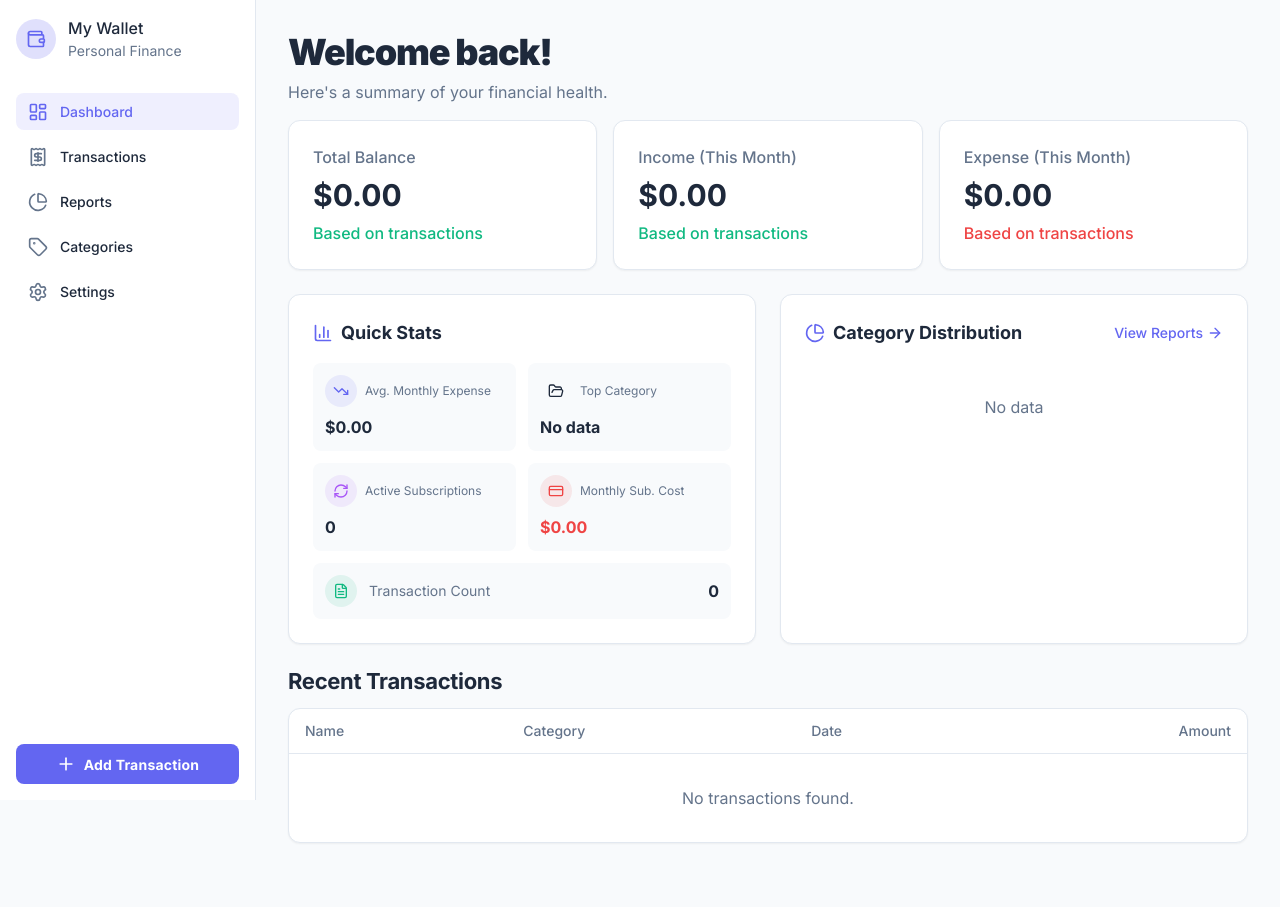
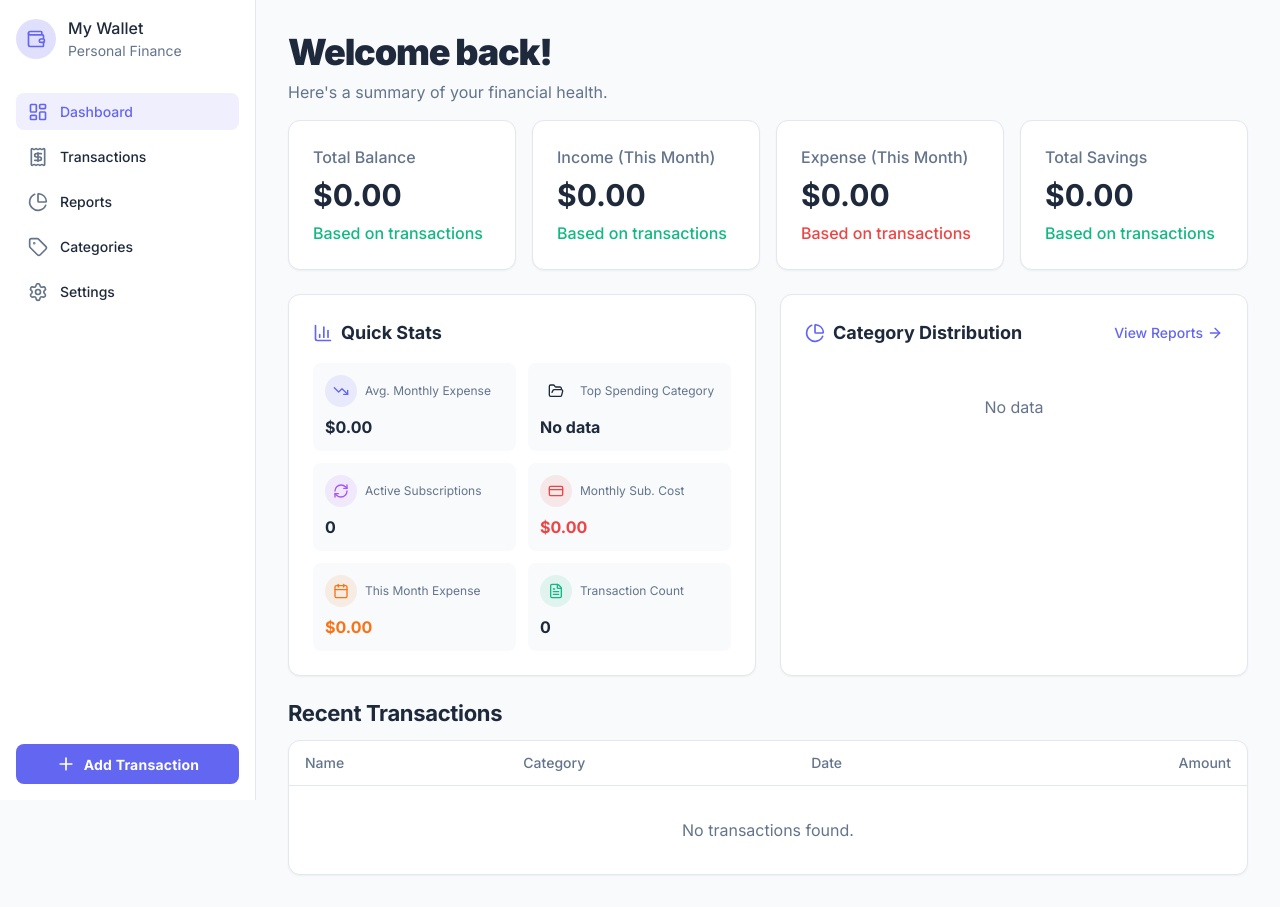
Before and after one commit to ozcelikcode/Flow, a React (Vite) app: page / in a window 1280 px wide. Before the commit the page ends 875 px from the top, so only its background shows below. Built offline with nearby package versions, Linux system fonts and the light colour scheme.

Commit message:
feat: introduce i18n with English and Turkish translations and add Dashboard page

```diff
--- a/src/i18n/translations.ts
+++ b/src/i18n/translations.ts
@@ -39,10 +39,12 @@ export const translations = {
         // Dashboard - Quick Stats
         quickStats: 'Quick Stats',
         avgMonthlyExpense: 'Avg. Monthly Expense',
-        topCategory: 'Top Category',
+        topCategory: 'Top Spending Category',
         transactionCount: 'Transaction Count',
         activeSubscriptions: 'Active Subscriptions',
         totalSubscriptionCost: 'Monthly Sub. Cost',
+        thisMonthExpense: 'This Month Expense',
+        totalSavings: 'Total Savings',
         thisMonth: 'This Month',
         noData: 'No data',
 
@@ -187,10 +189,12 @@ export const translations = {
         // Dashboard - Quick Stats
         quickStats: 'Hızlı İstatistikler',
         avgMonthlyExpense: 'Ort. Aylık Gider',
-        topCategory: 'En Çok Harcama',
+        topCategory: 'En Çok Harcama Yapılan Kategori',
         transactionCount: 'İşlem Sayısı',
         activeSubscriptions: 'Aktif Abonelikler',
         totalSubscriptionCost: 'Aylık Ab. Maliyeti',
+        thisMonthExpense: 'Bu Ay Toplam Harcama',
+        totalSavings: 'Toplam Birikim',
         thisMonth: 'Bu Ay',
         noData: 'Veri yok',
 
--- a/src/pages/Dashboard.tsx
+++ b/src/pages/Dashboard.tsx
@@ -12,7 +12,8 @@ import {
     FileText,
     ChartPie,
     ArrowRight,
-    BarChart3
+    BarChart3,
+    Calendar
 } from 'lucide-react';
 
 export default function Dashboard() {
@@ -84,6 +85,27 @@ export default function Dashboard() {
             return total + monthlyCost;
         }, 0);
 
+    // This month's expense (from 1st of current month to end of month)
+    const now = new Date();
+    const currentMonthStart = new Date(now.getFullYear(), now.getMonth(), 1);
+    const currentMonthEnd = new Date(now.getFullYear(), now.getMonth() + 1, 0); // Last day of month
+
+    const thisMonthExpense = expenseTransactions.reduce((total, t) => {
+        const date = new Date(t.date);
+        if (!isNaN(date.getTime()) && date >= currentMonthStart && date <= currentMonthEnd) {
+            return total + t.amount;
+        }
+        return total;
+    }, 0);
+
+    // Total savings (investment category only)
+    const totalSavings = transactions
+        .filter(t => t.category.toLowerCase() === 'investment' || t.category.toLowerCase() === 'yatırım')
+        .reduce((total, t) => {
+            // Income in investment = savings, expense in investment = withdrawal
+            return total + (t.type === 'income' ? t.amount : -t.amount);
+        }, 0);
+
     const COLORS = ['#6366f1', '#10b981', '#f59e0b', '#ef4444', '#8b5cf6', '#ec4899'];
 
     return (
@@ -101,7 +123,7 @@ export default function Dashboard() {
             </div>
 
             {/* Main Stats */}
-            <div className="grid grid-cols-1 sm:grid-cols-2 lg:grid-cols-3 gap-4 mb-6">
+            <div className="grid grid-cols-1 sm:grid-cols-2 lg:grid-cols-4 gap-4 mb-6">
                 <StatsCard
                     title={t('totalBalance')}
                     amount={formatAmount(currentBalance)}
@@ -121,6 +143,13 @@ export default function Dashboard() {
                     change={t('basedOnTransactions')}
                     trend="down"
                     trendColor="danger"
+                />
+                <StatsCard
+                    title={t('totalSavings')}
+                    amount={formatAmount(totalSavings)}
+                    change={t('basedOnTransactions')}
+                    trend={totalSavings >= 0 ? 'up' : 'down'}
+                    trendColor={totalSavings >= 0 ? 'success' : 'danger'}
                 />
             </div>
 
@@ -179,13 +208,24 @@ export default function Dashboard() {
                             <span className="font-bold text-sm sm:text-base text-danger">{formatAmount(monthlySubscriptionCost)}</span>
                         </div>
 
-                        {/* Transaction Count - Full Width */}
-                        <div className="col-span-2 flex items-center justify-between p-2 sm:p-3 bg-slate-50 dark:bg-slate-900 rounded-lg">
-                            <div className="flex items-center gap-2 sm:gap-3">
+                        {/* This Month Expense */}
+                        <div className="flex flex-col p-2 sm:p-3 bg-slate-50 dark:bg-slate-900 rounded-lg">
+                            <div className="flex items-center gap-2 mb-2">
+                                <div className="w-7 h-7 sm:w-8 sm:h-8 rounded-full bg-orange-500/10 flex items-center justify-center">
+                                    <Calendar className="w-3.5 h-3.5 sm:w-4 sm:h-4 text-orange-500" />
+                                </div>
+                                <span className="text-[10px] sm:text-xs text-text-secondary-light dark:text-text-secondary-dark line-clamp-2">{t('thisMonthExpense')}</span>
+                            </div>
+                            <span className="font-bold text-sm sm:text-base text-orange-500">{formatAmount(thisMonthExpense)}</span>
+                        </div>
+
+                        {/* Transaction Count */}
+                        <div className="flex flex-col p-2 sm:p-3 bg-slate-50 dark:bg-slate-900 rounded-lg">
+                            <div className="flex items-center gap-2 mb-2">
                                 <div className="w-7 h-7 sm:w-8 sm:h-8 rounded-full bg-success/10 flex items-center justify-center">
                                     <FileText className="w-3.5 h-3.5 sm:w-4 sm:h-4 text-success" />
                                 </div>
-                                <span className="text-xs sm:text-sm text-text-secondary-light dark:text-text-secondary-dark">{t('transactionCount')}</span>
+                                <span className="text-[10px] sm:text-xs text-text-secondary-light dark:text-text-secondary-dark line-clamp-2">{t('transactionCount')}</span>
                             </div>
                             <span className="font-bold text-sm sm:text-base text-text-light dark:text-text-dark">{transactions.length}</span>
                         </div>
```
